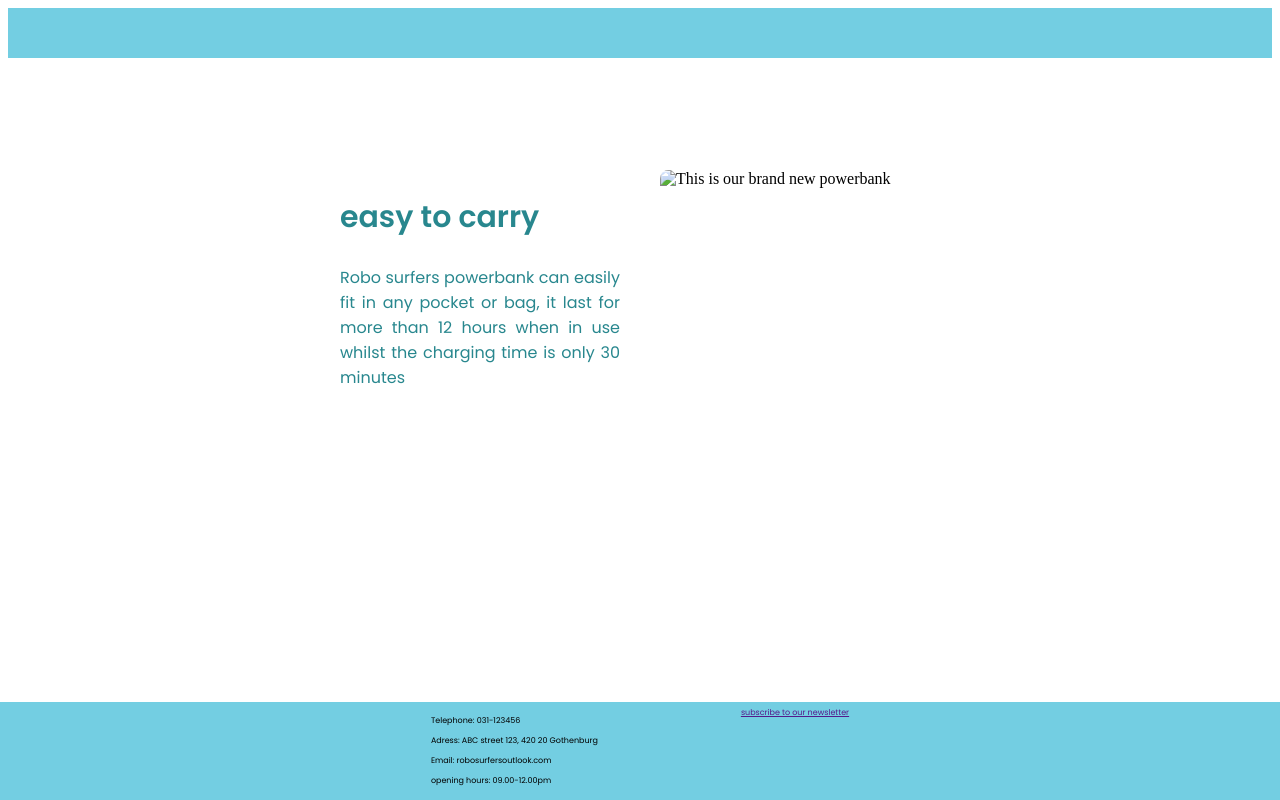
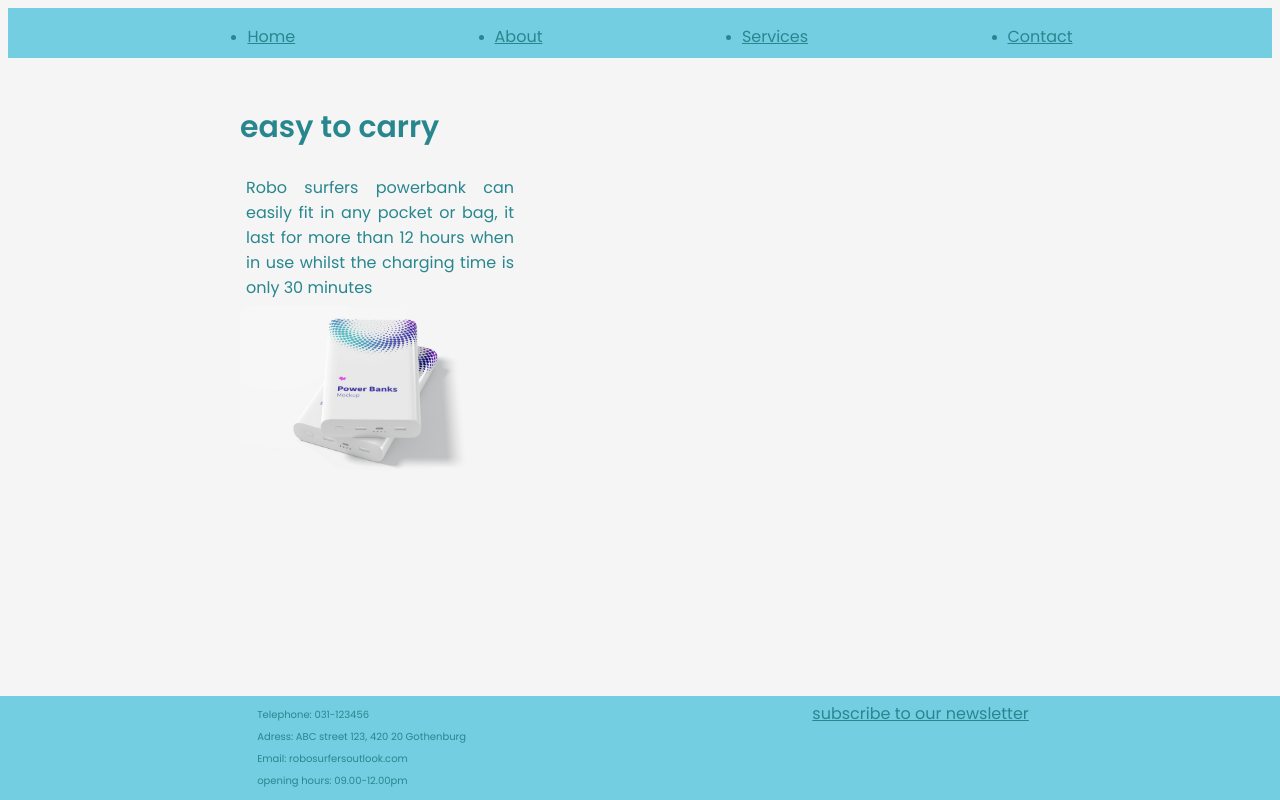
Before and after one commit to FBetulDemir/grupparbete-fed24, a plain HTML site: page index.html in a window 1280 px wide. Shown: the top 800 px of the page. Drawn offline with Linux system fonts and the light colour scheme.

Commit message:
new changes in firstsection

```diff
--- a/index.html
+++ b/index.html
@@ -11,7 +11,14 @@
     <title>Robo Sufers Powerbank</title>
   </head>
   <body>
-    <header></header>
+    <header>
+      <ul>
+      <li><a href="#">Home</a></li>
+          <li><a href="#">About</a></li>
+          <li><a href="#">Services</a></li>
+          <li><a href="#">Contact</a></li>
+        </ul>
+    </header>
     <main>
       <section>
         <div>
@@ -24,8 +31,8 @@
           </p>
         </div>
         <img
-          src="images/powerbank.jpg"
-          alt="This is our brand new powerbank"
+          src="images\powerbanks.jpg"
+          alt="powerbank"
           width="100"
           height="100"
         />
--- a/styles/style.css
+++ b/styles/style.css
@@ -4,6 +4,7 @@ body {
     flex-direction: column;
     align-items: center;
     justify-content: space-between;
+    background-color: whitesmoke;
   }
 
   main {
@@ -12,33 +13,35 @@ body {
     display: flex;
     flex-direction: column;
     align-items: center;
-    margin-top: 100px;
+    margin-top: 10px;
+    margin-bottom: 10x;
   }
 
   section {
     width: 100%;
-    max-width: 600px;
+    max-width: 800px;
     padding: 12px;
     display: flex;
-    justify-content: space-between;
+    flex-direction: column;
+
   }
-
-  section div {
+    section div {
     height: 100%;
     width: 280px;
+
   }
 
   img {
-    width: 280px;
+    width: 250px;
     height: 100%;
-    border-radius: 3%;
+    border-radius: 5%;
   }
 
   .description {
     font-size: 16px;
     font-family: poppins, sans serif;
     color: rgb(40, 135, 142);
-    text-align:justify;
+    text-align: justify;
 
   }
 
@@ -46,31 +49,29 @@ body {
     background-color: rgb(115, 206, 226);
     width: 100%;
     display: flex;
-    padding: 5px 24px;
-    justify-content: center;
+    padding: 5px 16px;
+    justify-content: space-evenly;
     gap: 60px;
     position: absolute;
     bottom: 0;
-    font-size: 8px;
     font-family: poppins, sans serif;
   }
-
   footer div {
     width: 250px;
-
+    color: rgb(40, 135, 142);
   }
 
-   p * {
+   p {
     margin: 6px;
-    font-size: 16px;
+    font-size: 10px;
     font-family: poppins, sans-serif;
-    color: rgb(40, 135, 142)
+    color: rgb(40, 135, 142);
+    display: flex;
   }
-
   h2 {
     font-size: 30px;
     font-family: poppins, sans-serif;
-    color: rgb(40, 135, 142)
+    color: rgb(40, 135, 142);
 
   }
   header{
@@ -78,3 +79,14 @@ body {
     width: 100%;
     height: 50px;
   }
+  ul {
+    display: flex;
+    flex-direction: row;
+    justify-content: space-evenly;
+    color: rgb(40, 135, 142);
+
+  }
+  a {
+    color: rgb(40, 135, 142);
+    font-family: poppins, sans-serif;
+  }
```
